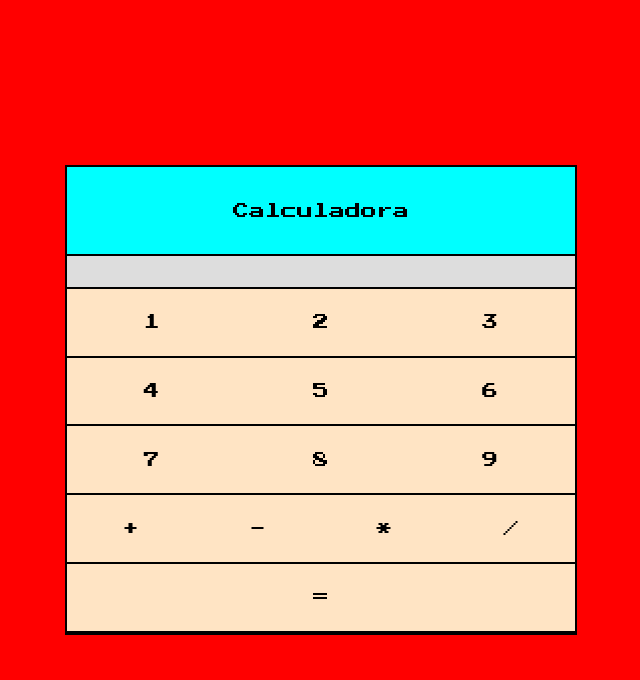
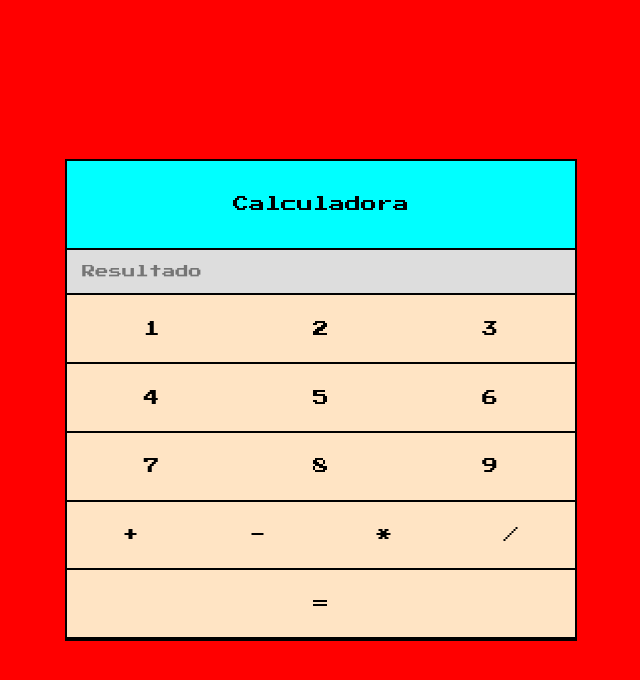
Before and after one commit to henriquericha45/Calculadora, a plain HTML site: page index.html in a window 1280 px wide. Shown: the whole page, without its empty margins (319-959 px from the left). Drawn offline with Linux system fonts and the light colour scheme.

Commit message:
atualizacao

```diff
--- a/css/style.css
+++ b/css/style.css
@@ -45,6 +45,8 @@
     display: flex;
     width: 100%;
     background-color: blueviolet;
+    box-sizing: border-box;
+    overflow: hidden;
 }
 
 .tecla {
--- a/index.html
+++ b/index.html
@@ -12,32 +12,30 @@
     <div class="container">
         <div class="calculadora">
             <div class="titulo">Calculadora</div>
-            <div class="display">
-
+            <input type="text" class="display" placeholder="Resultado" id="display">
+            <div class="linha">
+                <button class="tecla" id="primeira" onclick="teste()">1</button>
+                <button class="tecla" id="2">2</button>
+                <button class="tecla" id="3">3</button>
             </div>
             <div class="linha">
-                <button class="tecla">1</button>
-                <button class="tecla">2</button>
-                <button class="tecla">3</button>
+                <button class="tecla" id="4">4</button>
+                <button class="tecla" id="5">5</button>
+                <button class="tecla" id="6">6</button>
             </div>
             <div class="linha">
-                <button class="tecla">4</button>
-                <button class="tecla">5</button>
-                <button class="tecla">6</button>
+                <button class="tecla" id="7">7</button>
+                <button class="tecla" id="8">8</button>
+                <button class="tecla" id="9">9</button>
             </div>
             <div class="linha">
-                <button class="tecla">7</button>
-                <button class="tecla">8</button>
-                <button class="tecla">9</button>
+                <button class="tecla" id="+">+</button>
+                <button class="tecla" id="-">-</button>
+                <button class="tecla" id="*">*</button>
+                <button class="tecla" id="/">/</button>
             </div>
             <div class="linha">
-                <button class="tecla">+</button>
-                <button class="tecla">-</button>
-                <button class="tecla">*</button>
-                <button class="tecla">/</button>
-            </div>
-            <div class="linha">
-                <button class="tecla">=</button>
+                <button class="tecla" id="=">=</button>
             </div>
         </div>
     </div>
--- a/js/script.js
+++ b/js/script.js
@@ -0,0 +1,8 @@
+const display = document.querySelector('.display');
+
+function teste(){
+    console.log("deu boa");
+    var ttttt = 5;
+    document.getElementById("display").value = 5;
+    console.log("terminou");
+}
```
